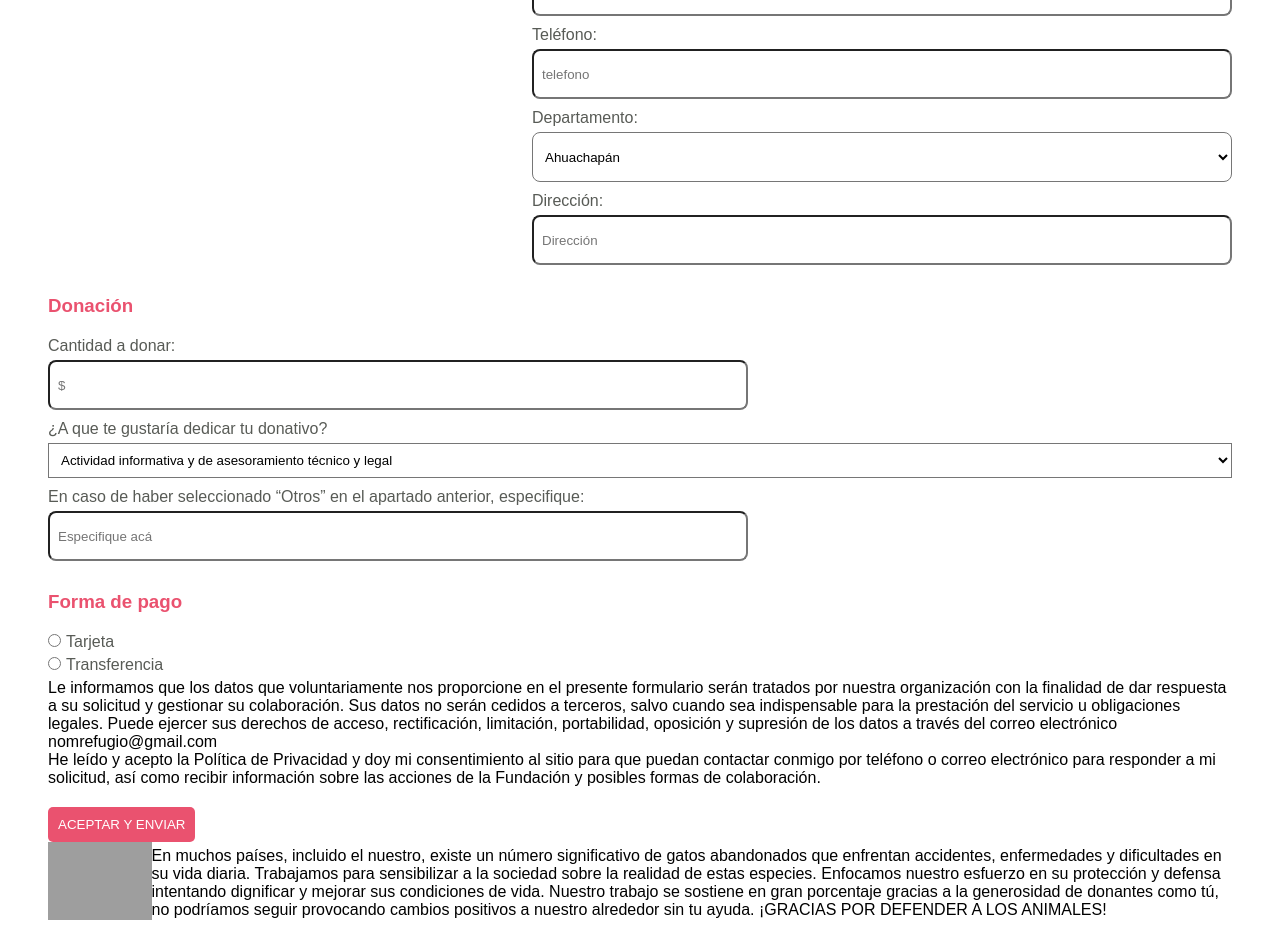
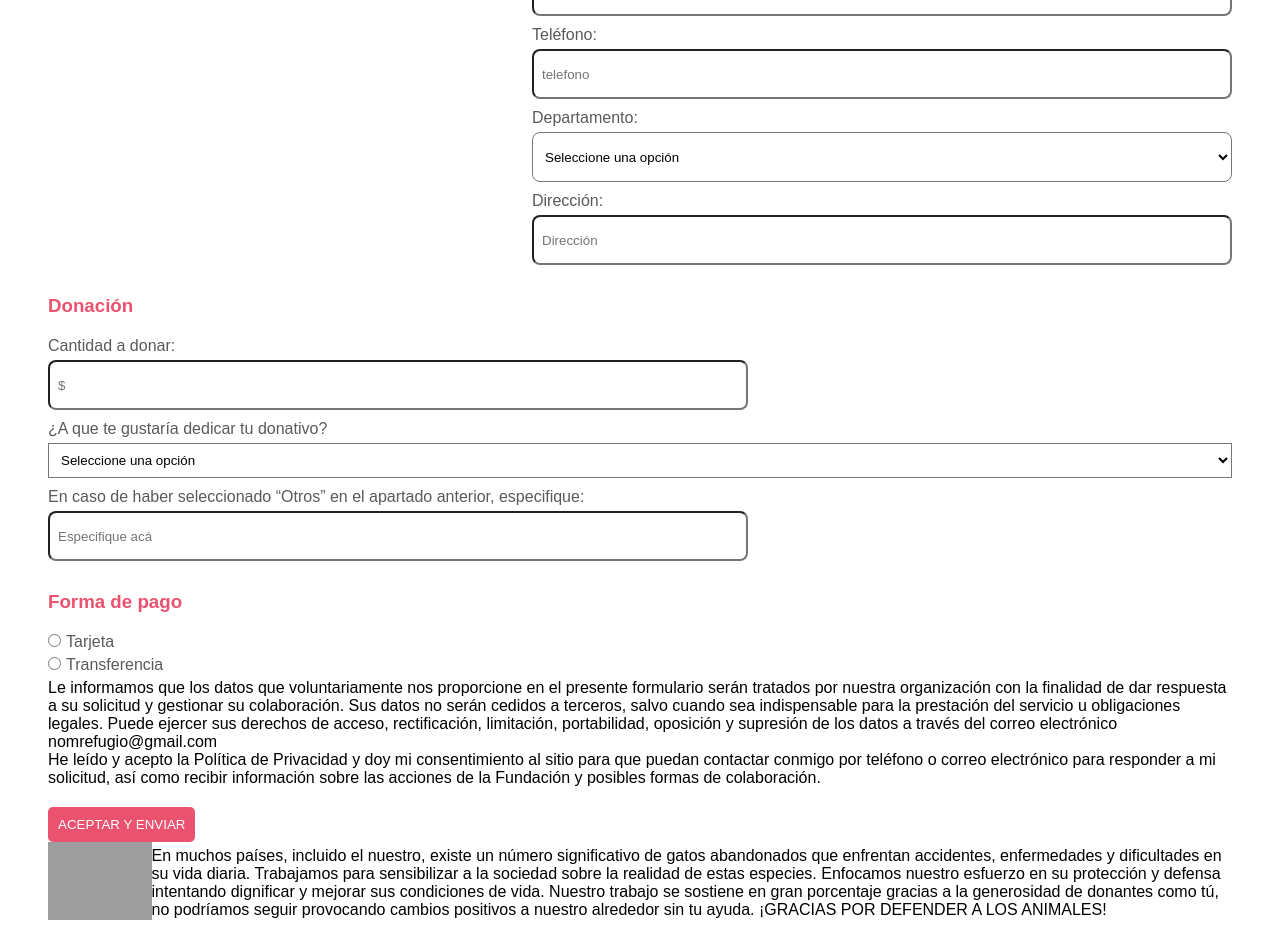
Before and after one commit to valeor0224/Proyecto-web, a React (Vite) app in the folder proyecto-equipo-13-sec-01-powerpuffs-client/: page /Donation in a window 1280 px wide. Shown: the part 866-1795 px from the top of the page. Built offline with nearby package versions, Linux system fonts and the light colour scheme; grey boxes are pictures that could not be loaded; a web font is replaced by a local one.

Commit message:
change selected default option

```diff
--- a/proyecto-equipo-13-sec-01-powerpuffs-client/src/pages/Donation/Donation.css
+++ b/proyecto-equipo-13-sec-01-powerpuffs-client/src/pages/Donation/Donation.css
@@ -98,6 +98,7 @@
     box-sizing: border-box;
 }
 
+
 .formas-pago {
     display: flex;
     flex-direction: column;
@@ -114,6 +115,7 @@
 
 
 }
+
 
 
 
--- a/proyecto-equipo-13-sec-01-powerpuffs-client/src/pages/Donation/Donation.jsx
+++ b/proyecto-equipo-13-sec-01-powerpuffs-client/src/pages/Donation/Donation.jsx
@@ -38,15 +38,16 @@ function Donation() {
 
                         <label htmlFor="departamento">Departamento:</label>
                         <select id="departamento" name="departamento">
+                        <option value="" selected disabled>Seleccione una opción</option>
                                 <option value="Ahuachapan">Ahuachapán</option>
                                 <option value="Cabañas">Cabañas</option>
                                 <option value="Chalatenango">Chalatenango</option>
                                 <option value="Cuscatlan">Cuscatlán</option>
                                 <option value="La-Libertad">La Libertad</option>
                                 <option value="Morazan">Morazan</option>
-                                <option value="La-Paz">La-Paz</option>
+                                <option value="La-Paz">La Paz</option>
                                 <option value="Santa-Ana">Santa Ana</option>
-                                <option value="San-Miguel">SanMiguel</option>
+                                <option value="San-Miguel">San Miguel</option>
                                 <option value="San-Salvador">San Salvador</option>
                                 <option value="San-Vicente">San Vicente</option>
                                 <option value="Sonsonate">Sonsonate</option>
@@ -68,6 +69,7 @@ function Donation() {
                             <label htmlFor="dedicar">¿A que te gustaría dedicar tu donativo?</label>
                             {/* Dropdown box for "Dedicar" */}
                             <select id="dedicar" name="dedicar">
+                            <option value="" selected disabled>Seleccione una opción</option>
                                 <option value="actividad">Actividad informativa y de asesoramiento técnico y legal</option>
                                 <option value="proyecto">Proyecto específico</option>
                                 <option value="otros">Otros</option>
```
